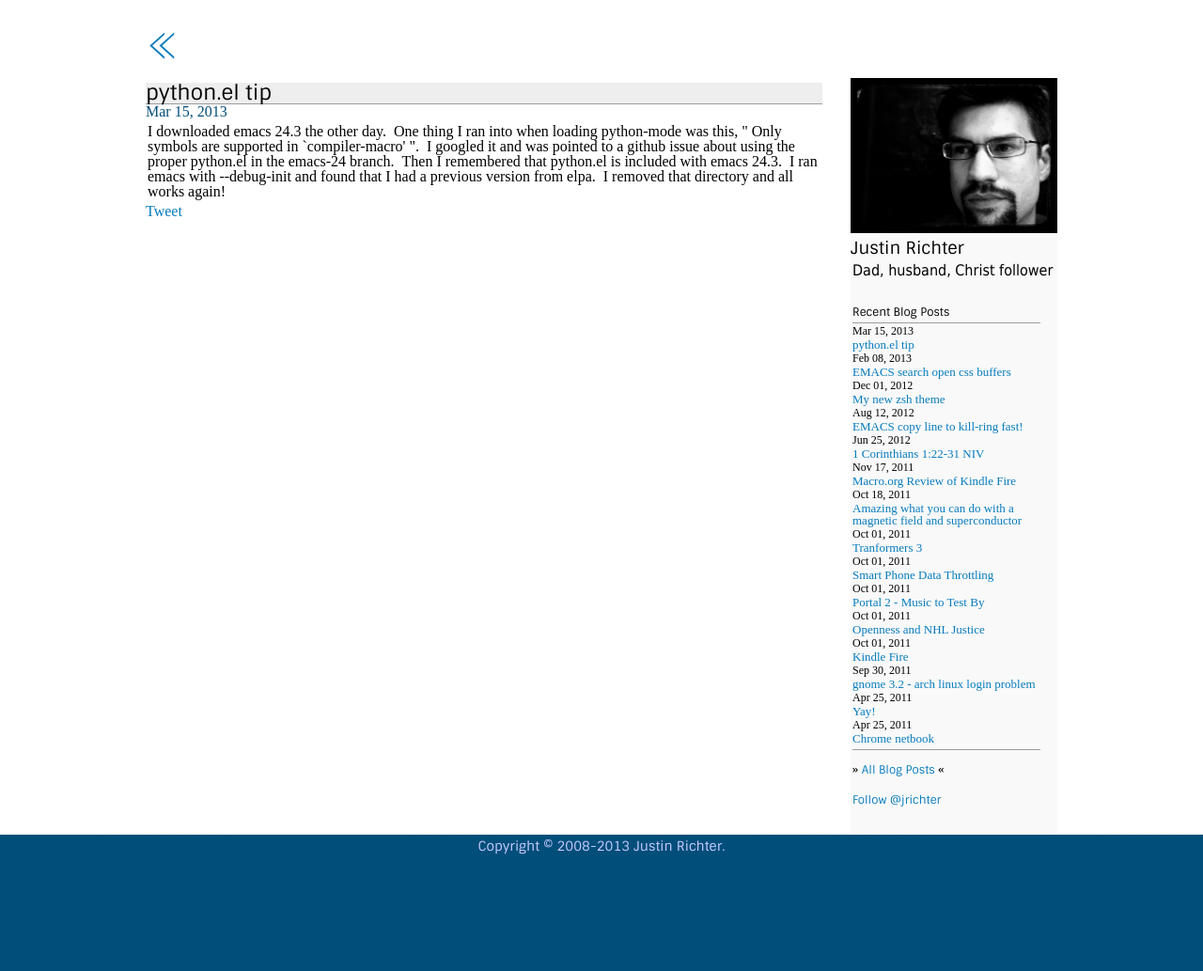
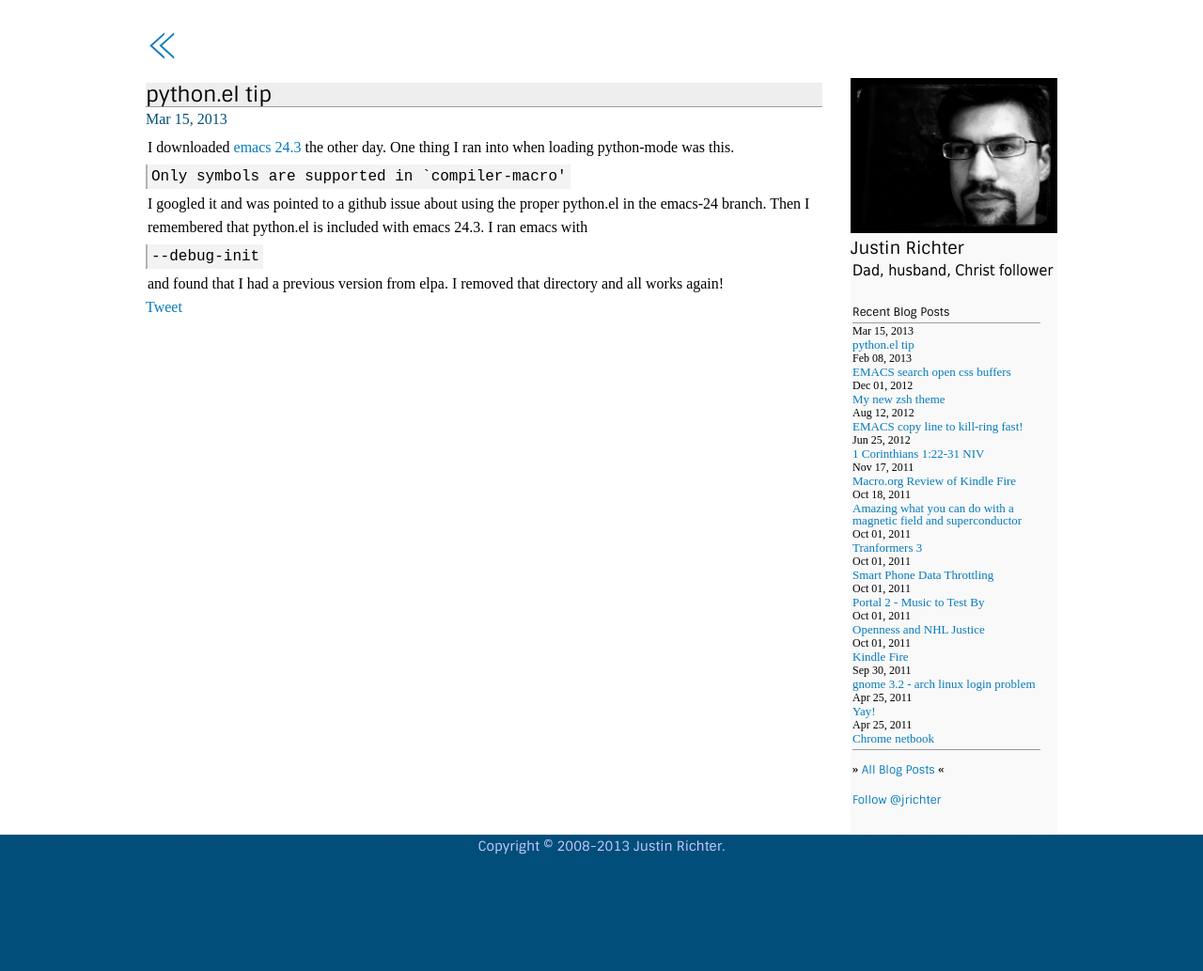
Before and after one commit to jrichter/jrichter.github.com, a Jekyll site: the page built from _posts/2013-03-15-python-el-tip.md, in a window 1280 px wide. Shown: the whole page at 94% size. Built offline with Jekyll 4.4.1, drawn with Linux system fonts in a browser that asks for light colours; comment, search, counter and statistics services are not loaded.

```diff
--- a/_posts/2013-03-15-python-el-tip.html
+++ /dev/null
@@ -1,6 +0,0 @@
----
-layout: post
-title: python.el tip
-published: true
----
-<p>I downloaded emacs 24.3 the other day. &nbsp;One thing I ran into when loading python-mode was this, "&nbsp;Only symbols are supported in `compiler-macro' ". &nbsp;I googled it and was pointed to a github issue about using the proper python.el in the emacs-24 branch. &nbsp;Then I remembered that python.el is included with emacs 24.3. &nbsp;I ran emacs with --debug-init and found that I had a previous version from elpa. &nbsp;I removed that directory and all works again!</p>
--- a/css/main.css
+++ b/css/main.css
@@ -100,6 +100,7 @@ a {
 #recent-posts .posts {
   padding-top:5px;
   padding-bottom:15px;
+  line-height:25px;
 }
 #recent-posts .date {
   color:#024e7b;
@@ -136,13 +137,35 @@ a {
   text-align:center;
   font-family:Sintony;
 }
-
-section.main {
-  position: relative;
+pre code {
+  font-family: monospace;
+  background-color:#f3f3f3;
+  border-left:2px solid #b4b4b4;
+  padding:4px;
+  line-height:20px;
 }
-
-section.coderwall {
-  position: absolute;
-  top: 0px;
-  left: 800px;
+.gist {
+  line-height:18px;
 }
+.gist-file{
+  border: none !important;
+}
+.gist-meta{
+  border: 1px solid #D2d2d2 !important;
+  padding: 12px !important;
+  -moz-border-radius-bottomleft: 10px;
+  -webkit-border-bottom-left-radius: 10px;
+  -moz-border-radius-bottomright: 10px;
+  -webkit-border-bottom-right-radius: 10px;
+}
+.gist-data{
+  border: 1px solid #D2d2d2 !important;
+  border-bottom: none !important;
+  -moz-border-radius-topleft: 10px;
+  -webkit-border-top-left-radius: 10px;
+  -moz-border-radius-topright: 10px;
+  -webkit-border-top-right-radius: 10px;
+}
+div .file-data {
+  font-size:12px;
+}
```
Also changed, not shown: _posts/2013-03-15-python-el-tip.md (added, +20 -0 lines).
